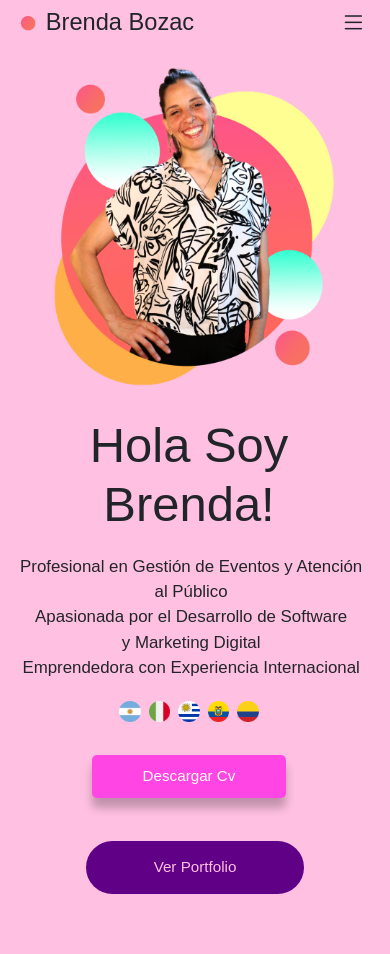
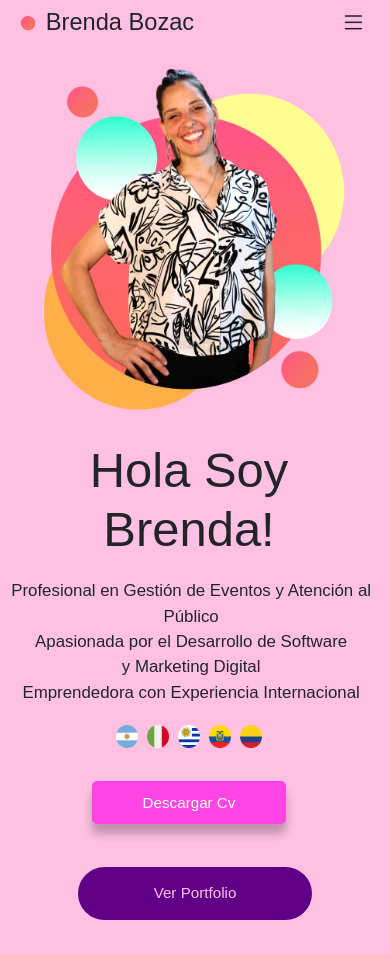
Before and after one commit to LeonardoRiera/portfolioBrendaBozac, a React (Vite) app: page / in a window 390 px wide. Before the commit the page ends 927 px from the top, so only its background shows below. Built offline with nearby package versions, Linux system fonts and the light colour scheme; a web font is replaced by a local one.

Commit message:
preparar para vercel

```diff
--- a/src/Components/Header/Header.css
+++ b/src/Components/Header/Header.css
@@ -273,7 +273,7 @@
 
 
     .principalParrafo {
-        font-size: 2vmax;
+        font-size: 1.8vmax;
         padding-bottom: 0.5vmax;
 
 
@@ -296,6 +296,13 @@
 /* ++++++++++++++++++++++++ media query  | pantalla movile varias |   ++++++++++++++++++++++++++++++++++*/
 
 @media screen and (max-width:481px) {
+
+    .headerContainer {
+        padding: 2vmax 1.5vmax;
+
+
+
+    }
 
     .foto {
         width: 77%;
@@ -320,12 +327,7 @@
 
 @media screen and (max-width:469px) {
 
-    .headerContainer {
-        padding: 2vmax 3vmax;
 
-
-
-    }
 
 
 
```
